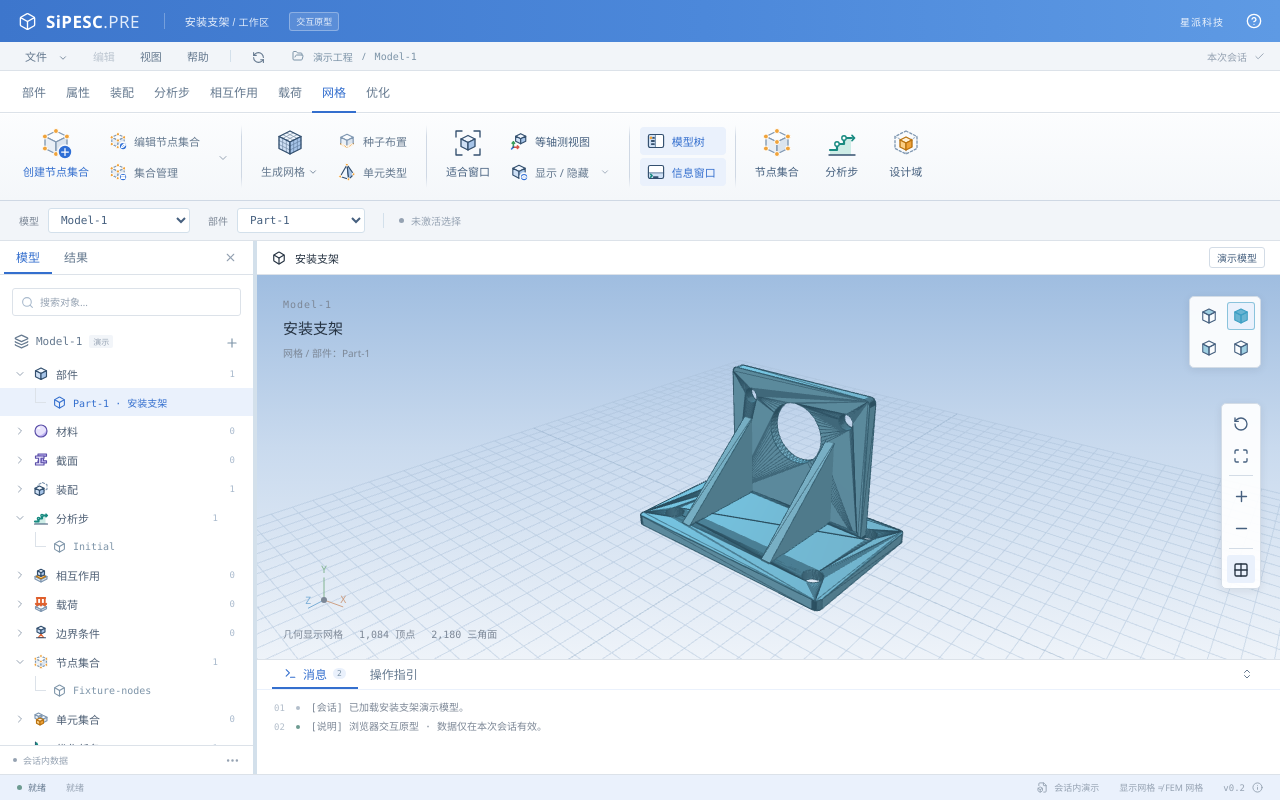
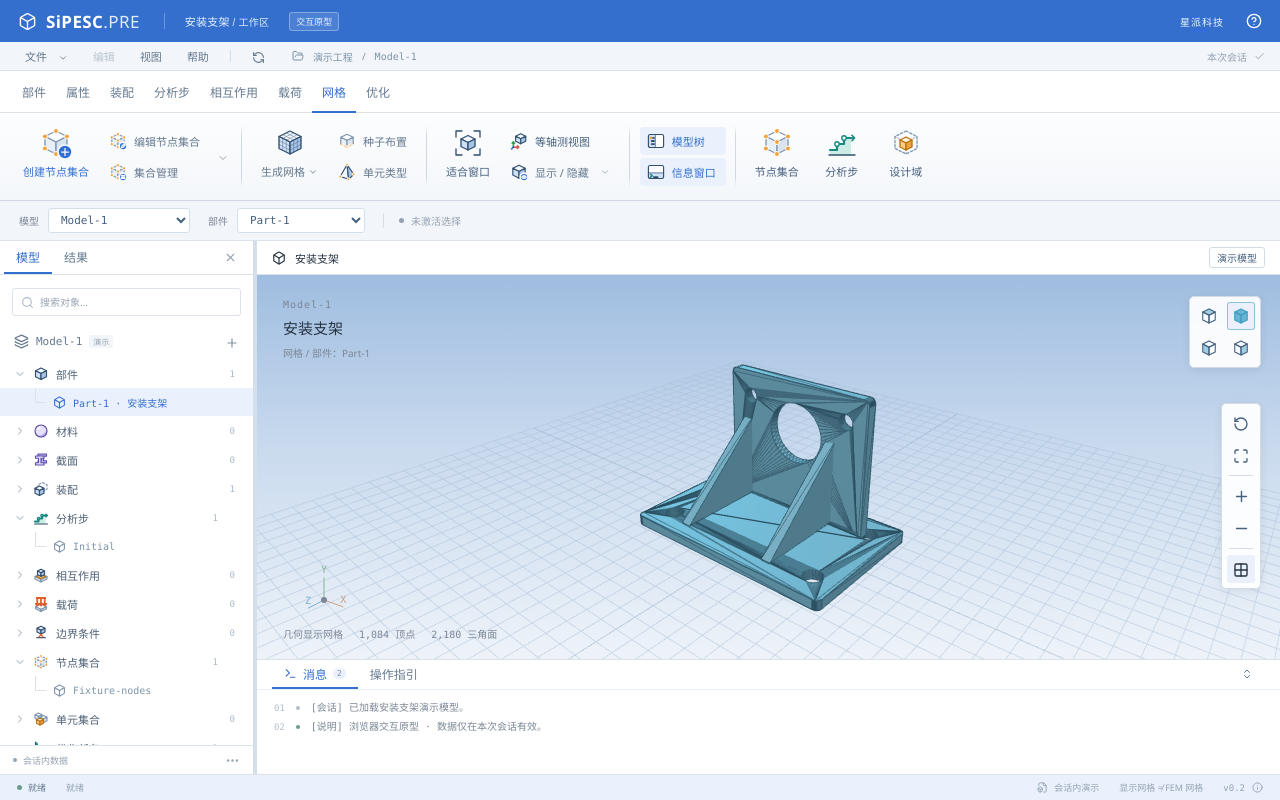
Before and after one commit to zhangjiawei2026-hub/xingpai-cae-prototype, a React (Vite) app in the folder prototype/: page / in a window 1280 px wide. Built offline with nearby package versions, Linux system fonts and the light colour scheme.

Commit message:
标题栏改为品牌蓝纯色
Figma-Prompt-ID: 160
Figma-Session-ID: 0b61f961-5a6d-4fc7-97d3-af9675c1eafe

```diff
--- a/prototype/src/features/workspace/Workspace.module.css
+++ b/prototype/src/features/workspace/Workspace.module.css
@@ -13,7 +13,7 @@
   align-items: center;
   gap: 20px;
   color: #e8f0fb;
-  background: linear-gradient(90deg, #3d76cc 0%, #4c88da 55%, #5e9ae4 100%);
+  background: var(--blue);
   padding: 0 18px;
 }
 .brand {
```
